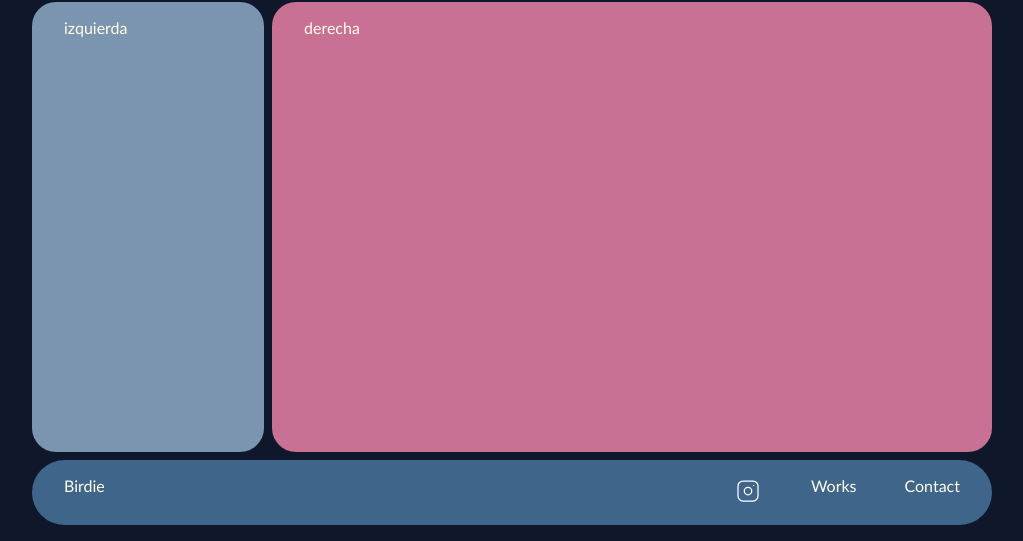
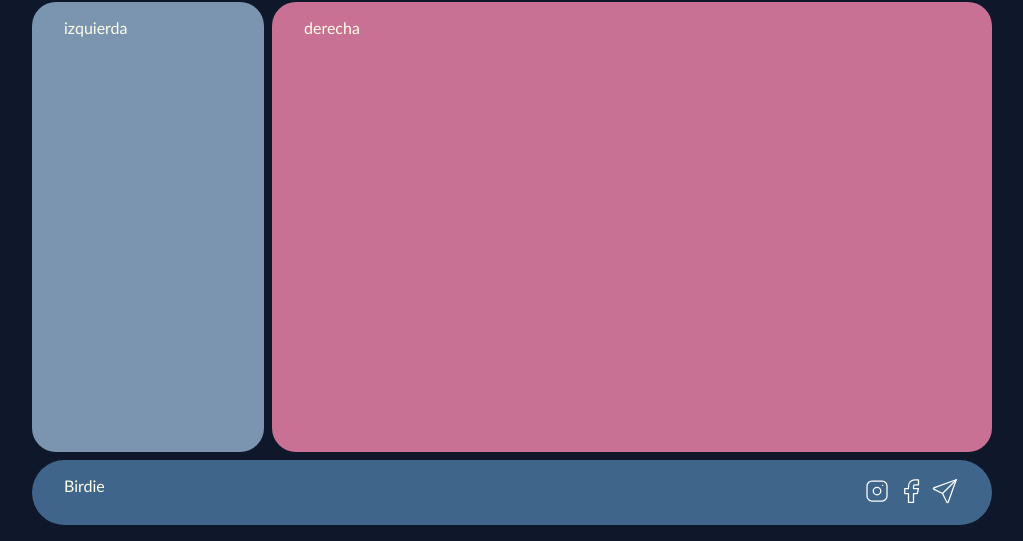
Before and after one commit to BirdieOA/Nuevo-grid, a plain HTML site: page index.html in a window 1280 px wide. Shown: the part 588-1129 px from the top of the page, without its empty margins (128-1151 px from the left). Drawn offline with Linux system fonts and the light colour scheme.

Commit message:
cambios footer

```diff
--- a/index.html
+++ b/index.html
@@ -49,10 +49,10 @@
 
   <footer class="pie">
     <div><a>Birdie</a></div>
-    <div class="items">
+    <div class="items-footer">
       <a href=""><img src="svg/insta.svg" alt=""></a>
-      <a href="">Works</a>
-      <a href="">Contact</a>
+      <a href=""><img src="svg/face.svg" alt=""></a>
+      <a href=""><img src="svg/message.svg" alt=""></a>
     </div>
   </footer>
 </html>
--- a/style.css
+++ b/style.css
@@ -65,6 +65,8 @@
 .items {
   display: flex;
   gap: 3rem;
+
+
 }
 
 a {
@@ -145,7 +147,7 @@
   margin: 0 0.2rem;
   transform: translateX(-600%);
   animation: slideInFromLeft 1s forwards;
-  animation-delay: calc(0.5s * var(--index));
+  animation-delay: calc(1s * var(--index));
 }
 
 @keyframes slideInFromLeft {
@@ -166,7 +168,7 @@
   margin: 0 0.2rem;
   transform: translateX(600%);
   animation: slideInFromRight 1s forwards;
-  animation-delay: calc(0.5s * var(--index));
+  animation-delay: calc(1s * var(--index));
 }
 
 @keyframes slideInFromRight {
@@ -190,6 +192,7 @@
   max-width: 1240px;
 }
 
+
 ::-webkit-scrollbar {
   width: 0.8rem;
 }
```
Also changed, not shown: svg/face.svg (added), svg/message.svg (added).
